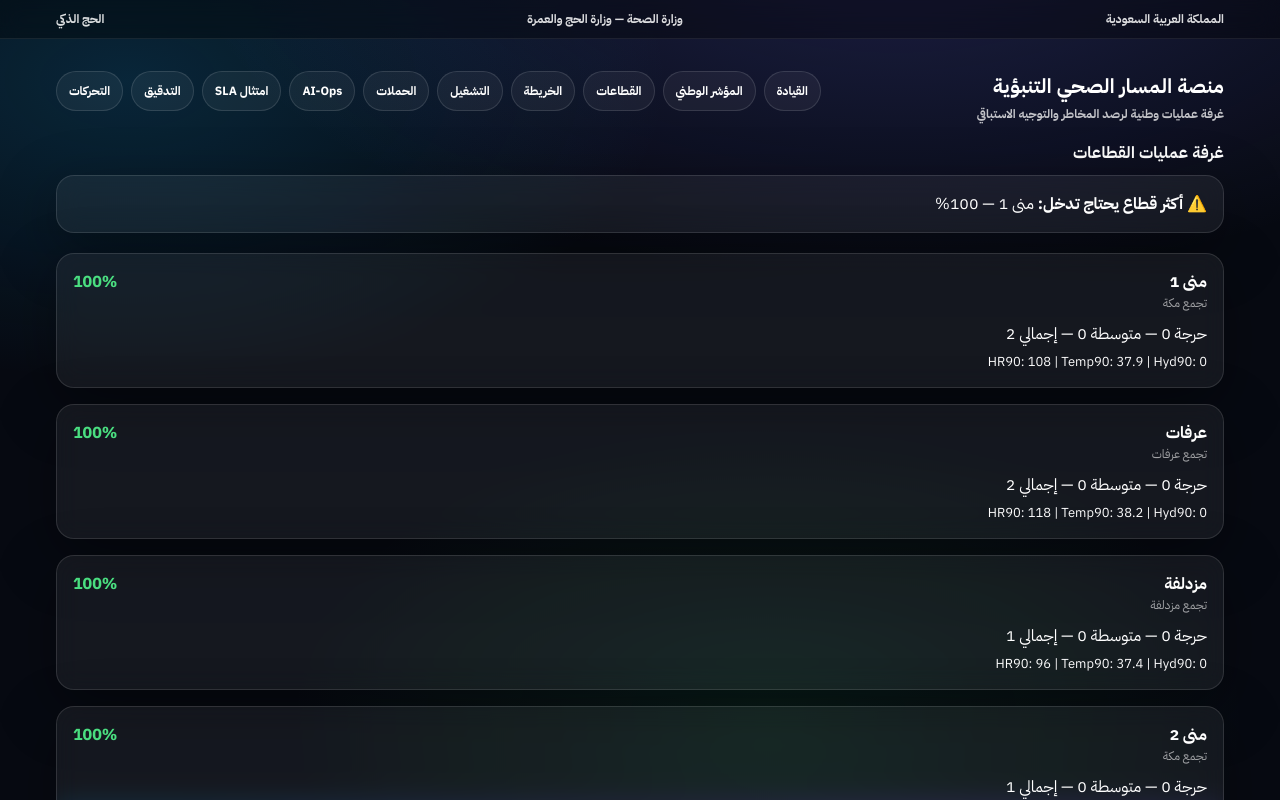
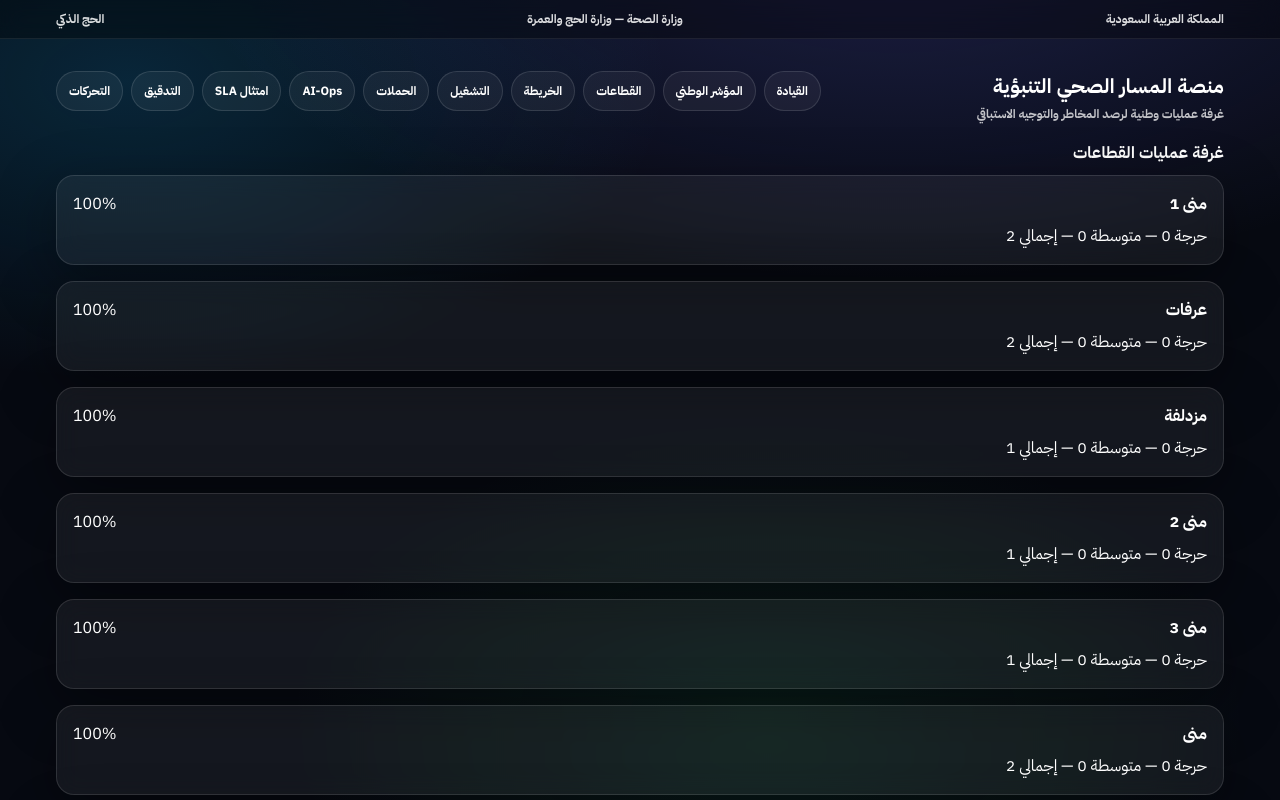
Before and after one commit to jkg9rmd8td-blip/hajj-health-monitoring, a Next.js app: page /sectors in a window 1280 px wide. Shown: the top 800 px of the page. Built offline with nearby package versions, Linux system fonts and the light colour scheme.

Commit message:
Update page.js

```diff
--- a/app/sectors/page.js
+++ b/app/sectors/page.js
@@ -1,24 +1,8 @@
 "use client"
 
-import { useEffect, useMemo, useRef, useState } from "react"
+export const dynamic = "force-dynamic"
 
-/* =======================
-   أدوات مساعدة
-======================= */
-
-function clamp(n, a, b) {
-  if (!isFinite(n)) return null
-  return Math.max(a, Math.min(b, n))
-}
-
-function num(v) {
-  const x = Number(v)
-  return isFinite(x) ? x : null
-}
-
-function sanitizeHR(v) { return clamp(num(v), 35, 200) }
-function sanitizeTemp(v) { return clamp(num(v), 34, 41.5) }
-function sanitizeHyd(v) { return clamp(num(v), 0, 100) }
+import { useEffect, useMemo, useState } from "react"
 
 function normalizeRiskArabic(v) {
   const x = String(v ?? "").trim()
@@ -35,49 +19,10 @@ function readinessIndex(total, critical, medium) {
   return Math.max(0, Math.min(100, score))
 }
 
-function band(score) {
-  if (score >= 85) return { label: "مستقر", cls: "green" }
-  if (score >= 70) return { label: "مراقبة", cls: "amber" }
-  return { label: "تأهب", cls: "red" }
-}
-
-function percentile(arr, p) {
-  if (!arr.length) return null
-  const sorted = [...arr].sort((a, b) => a - b)
-  const idx = Math.floor((p / 100) * (sorted.length - 1))
-  return sorted[idx]
-}
-
-function getCluster(sector) {
-  if (!sector) return "غرفة وطنية"
-  if (sector.includes("منى")) return "تجمع مكة"
-  if (sector.includes("عرفات")) return "تجمع عرفات"
-  if (sector.includes("مزدلفة")) return "تجمع مزدلفة"
-  return "غرفة وطنية"
-}
-
-/* =======================
-   الصفحة
-======================= */
-
-const MEMORY_KEY = "sector_memory_v2"
-
 export default function Sectors() {
 
   const [data, setData] = useState([])
-  const [memoryLoaded, setMemoryLoaded] = useState(false)
-  const memRef = useRef({})
 
-  // قراءة localStorage بأمان
-  useEffect(() => {
-    if (typeof window !== "undefined") {
-      const stored = localStorage.getItem(MEMORY_KEY)
-      memRef.current = stored ? JSON.parse(stored) : {}
-      setMemoryLoaded(true)
-    }
-  }, [])
-
-  // جلب البيانات
   useEffect(() => {
     fetch("/api/pilgrims", { cache: "no-store" })
       .then(r => r.json())
@@ -93,102 +38,41 @@ export default function Sectors() {
       const sector = String(p.clinic_location ?? p.location ?? "غير محدد")
       const risk = normalizeRiskArabic(p.risk_level ?? p.risk)
 
-      const hr = sanitizeHR(p.heartRate)
-      const temp = sanitizeTemp(p.temperature)
-      const hyd = sanitizeHyd(p.hydrationRisk)
-
       const e = map.get(sector) ?? {
         sector,
         total: 0,
         critical: 0,
         medium: 0,
-        low: 0,
-        hrs: [],
-        temps: [],
-        hyds: []
+        low: 0
       }
 
       e.total++
       e[risk]++
-      if (hr != null) e.hrs.push(hr)
-      if (temp != null) e.temps.push(temp)
-      if (hyd != null) e.hyds.push(hyd)
-
       map.set(sector, e)
     }
 
-    const result = []
-
-    for (const s of map.values()) {
-
-      const readiness = readinessIndex(s.total, s.critical, s.medium)
-      const prev = memRef.current[s.sector]?.readiness ?? readiness
-      const trend = readiness - prev
-
-      memRef.current[s.sector] = {
-        readiness,
-        lastUpdate: new Date().toISOString()
-      }
-
-      result.push({
-        sector: s.sector,
-        cluster: getCluster(s.sector),
-        readiness,
-        trend,
-        hrP90: percentile(s.hrs, 90),
-        tempP90: percentile(s.temps, 90),
-        hydP90: percentile(s.hyds, 90),
-        critical: s.critical,
-        medium: s.medium,
-        total: s.total,
-        band: band(readiness)
-      })
-    }
-
-    return result.sort((a, b) => a.readiness - b.readiness)
+    return Array.from(map.values())
+      .map(s => ({
+        ...s,
+        readiness: readinessIndex(s.total, s.critical, s.medium)
+      }))
+      .sort((a, b) => a.readiness - b.readiness)
 
   }, [data])
-
-  // حفظ localStorage بأمان
-  useEffect(() => {
-    if (memoryLoaded && typeof window !== "undefined") {
-      localStorage.setItem(MEMORY_KEY, JSON.stringify(memRef.current))
-    }
-  }, [sectors, memoryLoaded])
-
-  const worst = sectors[0]
 
   return (
     <main>
       <div className="sectionTitle">غرفة عمليات القطاعات</div>
 
-      {worst && (
-        <div className="card" style={{ marginBottom: 20 }}>
-          <b>⚠️ أكثر قطاع يحتاج تدخل:</b> {worst.sector} — {worst.readiness}%
-        </div>
-      )}
-
       <div style={{ display: "grid", gap: 16 }}>
         {sectors.map((s, i) => (
           <div key={i} className="card">
             <div style={{ display: "flex", justifyContent: "space-between" }}>
-              <div>
-                <div style={{ fontWeight: 900 }}>{s.sector}</div>
-                <div style={{ fontSize: 12, opacity: .6 }}>{s.cluster}</div>
-              </div>
-              <div className={s.band.cls} style={{ fontWeight: 900 }}>
-                {s.readiness}%
-              </div>
+              <div style={{ fontWeight: 900 }}>{s.sector}</div>
+              <div>{s.readiness}%</div>
             </div>
-
-            <div style={{ marginTop: 10 }}>
+            <div style={{ marginTop: 8 }}>
               حرجة {s.critical} — متوسطة {s.medium} — إجمالي {s.total}
-            </div>
-
-            <div style={{ marginTop: 6, fontSize: 13 }}>
-              HR90: {s.hrP90 ?? "—"} |
-              Temp90: {s.tempP90 ?? "—"} |
-              Hyd90: {s.hydP90 ?? "—"}
             </div>
           </div>
         ))}
```
